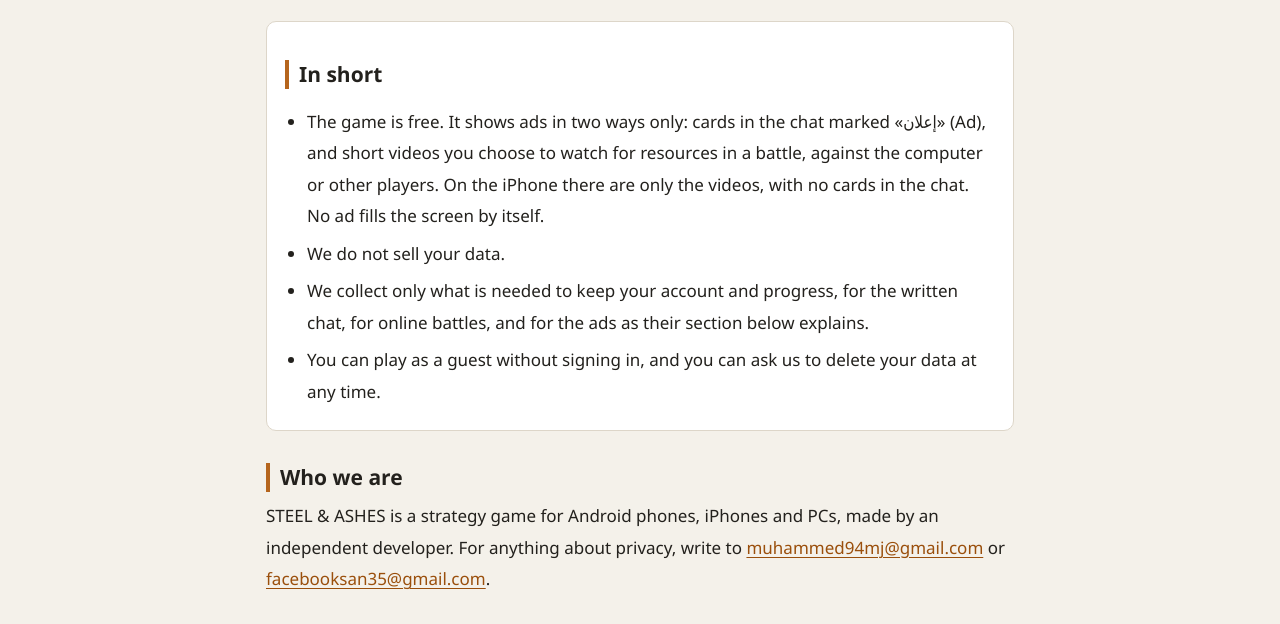
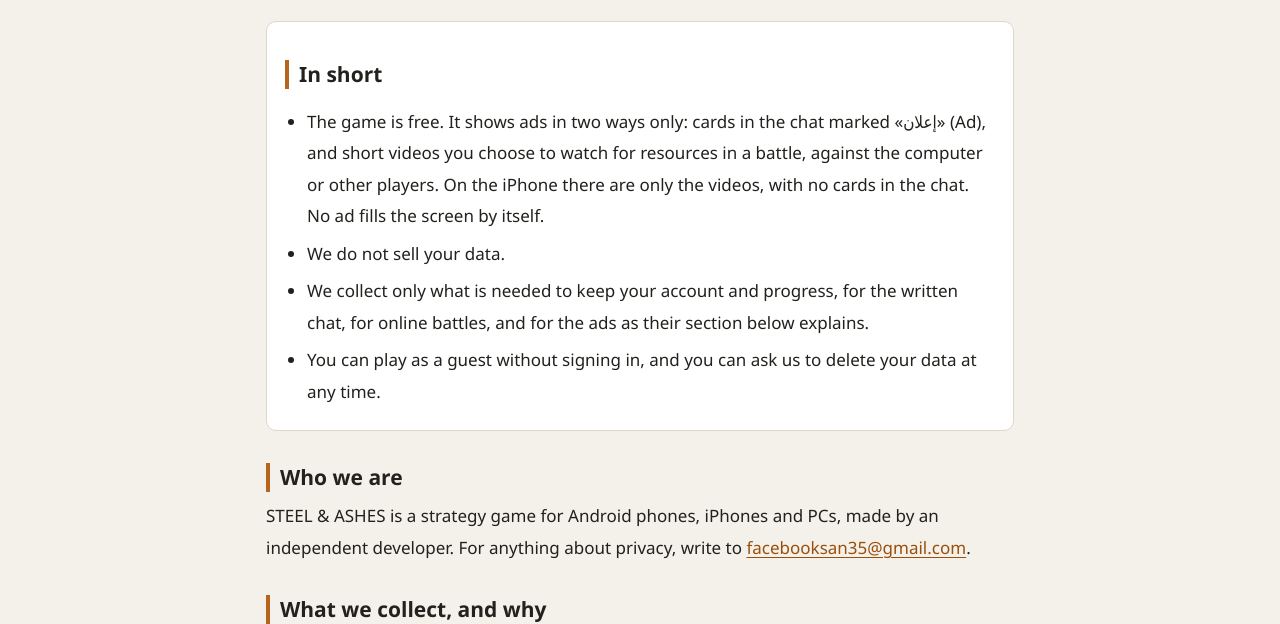
Before and after one commit to MuhammedMJ1/steel-and-ashes, a plain HTML site: page privacy.html in a window 1280 px wide. Shown: the part 185-809 px from the top of the page. Drawn offline with Linux system fonts and the light colour scheme.

Commit message:
Privacy page: only the publisher's contact e-mail, facebooksan35@gmail.com (the owner's own e-mail taken off, his word 2026-11-16)
Co-Authored-By: Claude Opus 5.5 <noreply@anthropic.com>

```diff
--- a/privacy.html
+++ b/privacy.html
@@ -75,7 +75,7 @@
   </div>
 
   <h2>من نحن</h2>
-  <p>«<span class="ltr">STEEL &amp; ASHES</span>» لعبة استراتيجية لهواتف أندرويد والآيفون والكمبيوتر، يطوّرها مطوّر مستقل. للتواصل في أي أمر يخص الخصوصية: <a class="ltr" href="mailto:muhammed94mj@gmail.com">muhammed94mj@gmail.com</a> أو <a class="ltr" href="mailto:facebooksan35@gmail.com">facebooksan35@gmail.com</a>.</p>
+  <p>«<span class="ltr">STEEL &amp; ASHES</span>» لعبة استراتيجية لهواتف أندرويد والآيفون والكمبيوتر، يطوّرها مطوّر مستقل. للتواصل في أي أمر يخص الخصوصية: <a class="ltr" href="mailto:facebooksan35@gmail.com">facebooksan35@gmail.com</a>.</p>
 
   <h2>ما البيانات التي نجمعها، ولماذا</h2>
   <h3>حساب الضيف</h3>
@@ -122,7 +122,7 @@
     <li>تستطيع اللعب ضيفًا دون تسجيل دخول، والخروج من حسابك في أي وقت من صفحة «حسابي».</li>
     <li>لحذف حسابك في اللعبة وبياناته: اضغط «حذف الحساب» في صفحة «حسابي»، أو راسلنا. التفاصيل في <a href="delete-account.html">صفحة حذف الحساب</a>.</li>
     <li>لحذف حسابك لدى «يونيتي»: <a href="https://player-account.unity.com/">صفحة الحساب لدى يونيتي</a>. حذفه لا يحذف بياناتك في اللعبة، فاطلب ذلك منا أيضًا.</li>
-    <li>لحذف بياناتك في اللعبة أو الاطلاع عليها: راسلنا على <a class="ltr" href="mailto:muhammed94mj@gmail.com">muhammed94mj@gmail.com</a> أو <a class="ltr" href="mailto:facebooksan35@gmail.com">facebooksan35@gmail.com</a>، ونرد خلال ٣٠ يومًا.</li>
+    <li>لحذف بياناتك في اللعبة أو الاطلاع عليها: راسلنا على <a class="ltr" href="mailto:facebooksan35@gmail.com">facebooksan35@gmail.com</a>، ونرد خلال ٣٠ يومًا.</li>
     <li>لطلب نسخة من بياناتك لدى «يونيتي»: <a class="ltr" href="mailto:unity-player-login-privacy@unity3d.com">unity-player-login-privacy@unity3d.com</a>.</li>
   </ul>
 
@@ -136,7 +136,7 @@
   <p>إن غيّرنا هذه السياسة، نحدّث هذه الصفحة وتاريخها أعلاه، وننبّهك داخل اللعبة إن كان التغيير مهمًا.</p>
 
   <h2>التواصل</h2>
-  <p><a class="ltr" href="mailto:muhammed94mj@gmail.com">muhammed94mj@gmail.com</a> أو <a class="ltr" href="mailto:facebooksan35@gmail.com">facebooksan35@gmail.com</a></p>
+  <p><a class="ltr" href="mailto:facebooksan35@gmail.com">facebooksan35@gmail.com</a></p>
 </section>
 
 <section id="en" lang="en" dir="ltr">
@@ -154,7 +154,7 @@
   </div>
 
   <h2>Who we are</h2>
-  <p>STEEL &amp; ASHES is a strategy game for Android phones, iPhones and PCs, made by an independent developer. For anything about privacy, write to <a href="mailto:muhammed94mj@gmail.com">muhammed94mj@gmail.com</a> or <a href="mailto:facebooksan35@gmail.com">facebooksan35@gmail.com</a>.</p>
+  <p>STEEL &amp; ASHES is a strategy game for Android phones, iPhones and PCs, made by an independent developer. For anything about privacy, write to <a href="mailto:facebooksan35@gmail.com">facebooksan35@gmail.com</a>.</p>
 
   <h2>What we collect, and why</h2>
   <h3>Guest account</h3>
@@ -201,7 +201,7 @@
     <li>You can play as a guest without signing in, and sign out at any time on the «حسابي» (My account) page.</li>
     <li>To delete your game account and its data: tap Delete account on the «حسابي» (My account) page, or write to us. Details: <a href="delete-account.html">Delete your account</a>.</li>
     <li>To delete your Unity account: <a href="https://player-account.unity.com/">Unity's account page</a>. This does not delete your data in the game, so ask us for that too.</li>
-    <li>To delete or see your data in the game, write to <a href="mailto:muhammed94mj@gmail.com">muhammed94mj@gmail.com</a> or <a href="mailto:facebooksan35@gmail.com">facebooksan35@gmail.com</a>; we answer within 30 days.</li>
+    <li>To delete or see your data in the game, write to <a href="mailto:facebooksan35@gmail.com">facebooksan35@gmail.com</a>; we answer within 30 days.</li>
     <li>To ask Unity for a copy of your data: <a href="mailto:unity-player-login-privacy@unity3d.com">unity-player-login-privacy@unity3d.com</a>.</li>
   </ul>
 
@@ -215,7 +215,7 @@
   <p>If we change this policy, we will update this page and its date above, and tell you in the game when the change matters.</p>
 
   <h2>Contact</h2>
-  <p><a href="mailto:muhammed94mj@gmail.com">muhammed94mj@gmail.com</a> or <a href="mailto:facebooksan35@gmail.com">facebooksan35@gmail.com</a></p>
+  <p><a href="mailto:facebooksan35@gmail.com">facebooksan35@gmail.com</a></p>
 </section>
 </main>
 
```
